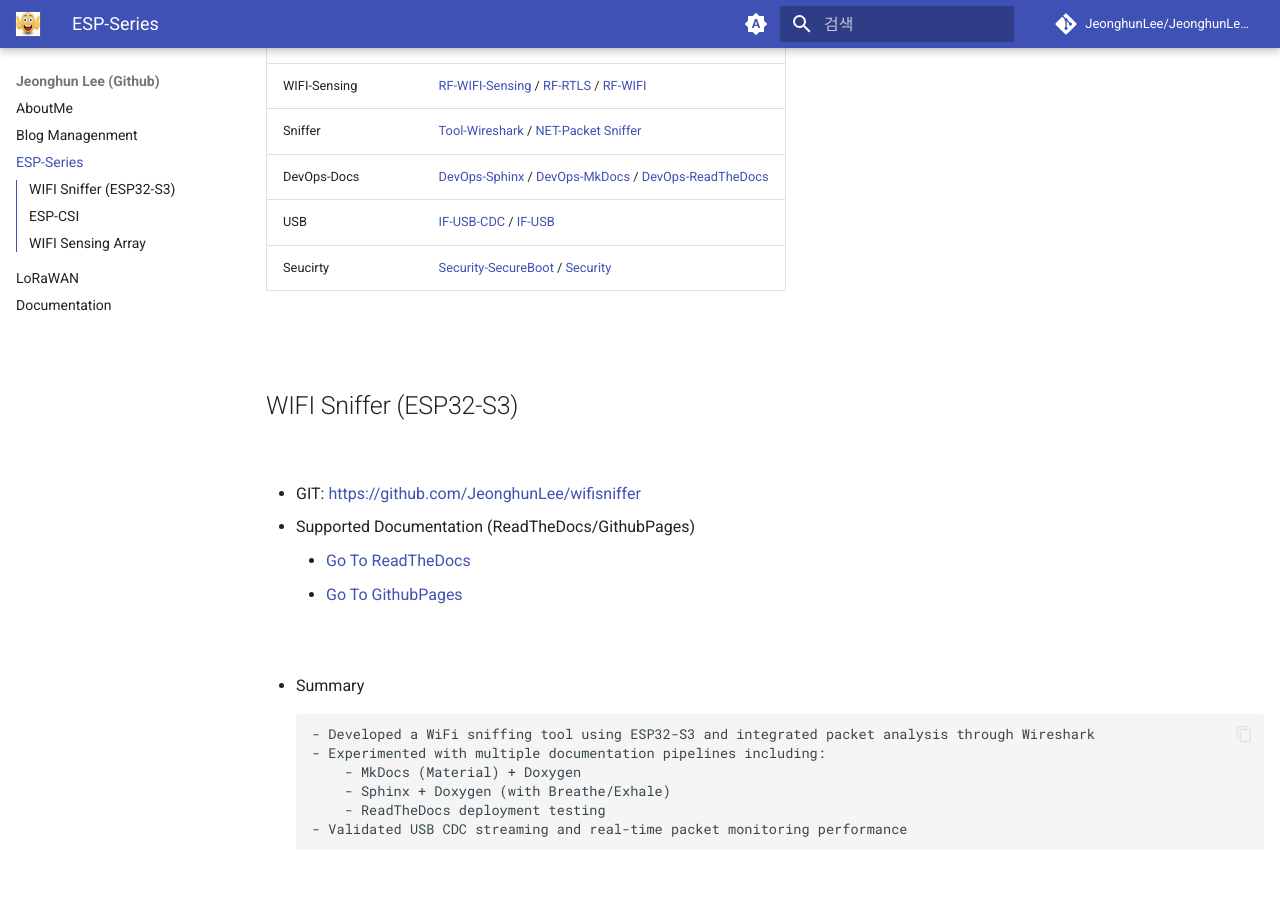
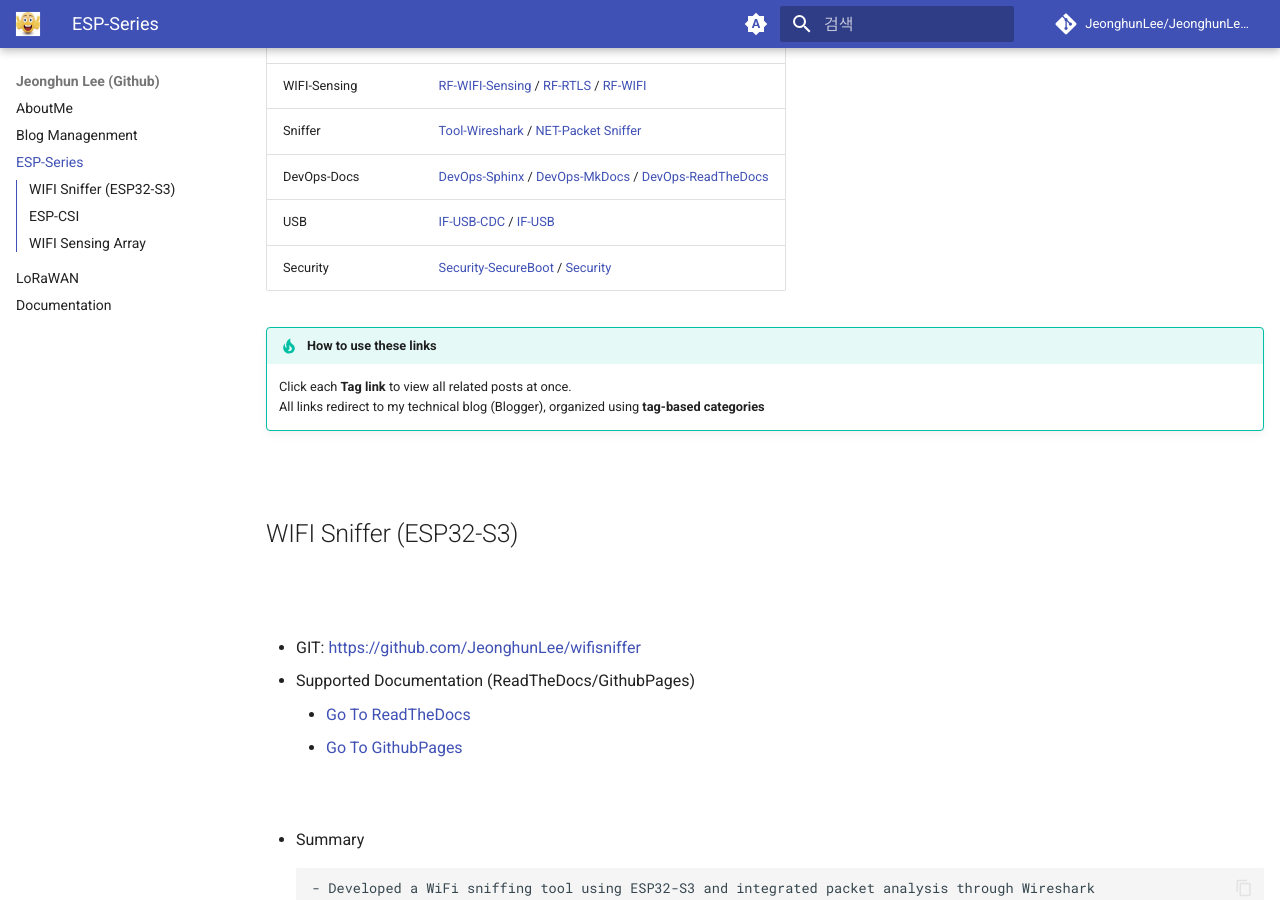
Before and after one commit to JeonghunLee/JeonghunLee.github.io, an MkDocs documentation site: the page built from docs/project_esp_series.md, in a window 1280 px wide and 900 px high, scrolled down 382 px. Built offline with MkDocs 1.6.1 and Material for MkDocs 9.7.7, drawn with Linux system fonts in a browser that asks for light colours; comment, search, counter and statistics services are not loaded.

Commit message:
update it

````diff
--- a/docs/project_esp_series.md
+++ b/docs/project_esp_series.md
@@ -13,8 +13,12 @@
 | Sniffer | [Tool-Wireshark](https://ahyuo79.blogspot.com/search/label/Tool-Wireshark) / [NET-Packet Sniffer](https://ahyuo79.blogspot.com/search/label/NET-Packet%20Sniffer) |
 | DevOps-Docs | [DevOps-Sphinx](https://ahyuo79.blogspot.com/search/label/DevOps-Sphinx) / [DevOps-MkDocs](https://ahyuo79.blogspot.com/search/label/DevOps-Mkdocs) / [DevOps-ReadTheDocs](https://ahyuo79.blogspot.com/2021/06/readthedoc-doc-host.html)     |
 | USB | [IF-USB-CDC](https://ahyuo79.blogspot.com/search/label/IF-USB-CDC) / [IF-USB](https://ahyuo79.blogspot.com/search/label/IF-USB) |
-| Seucirty | [Security-SecureBoot](https://ahyuo79.blogspot.com/search/label/Security-SecureBoot) / [Security](https://ahyuo79.blogspot.com/search/label/Security)   |
+| Security | [Security-SecureBoot](https://ahyuo79.blogspot.com/search/label/Security-SecureBoot) / [Security](https://ahyuo79.blogspot.com/search/label/Security)   |
 
+
+!!! tip "How to use these links"
+    Click each **Tag link** to view all related posts at once.
+    All links redirect to my technical blog (Blogger), organized using **tag-based categories**
 
 
 <br/>
@@ -22,6 +26,7 @@
 ## WIFI Sniffer (ESP32-S3)
 
 <br>
+<br/>
 
 
 * GIT: https://github.com/JeonghunLee/wifisniffer
@@ -43,12 +48,13 @@
 ```
 
 <br>
-
+<br/>
 
 
 ## ESP-CSI
 
 <br>
+<br/>
 
 * **Purpose**
 Test WIFI CSI based on ESP32-S3 because of WIFI Sensing
@@ -66,10 +72,12 @@ Test WIFI CSI based on ESP32-S3 because of WIFI Sensing
 
 
 <br>
+<br/>
 
 ## WIFI Sensing Array
 
 <br>
+<br/>
 
 * **Purpose**
 Research WiFi Sensing Array using ESP32 devices,
@@ -91,5 +99,5 @@ have to compare with BLE Channel Sounding and FMCW Radar
 
 
 
-
+<br/>
 <br>
````
Also changed, not shown: docs/project_documentation.md (+15 -2 lines), docs/project_lorawan.md (+3 -0 lines).
